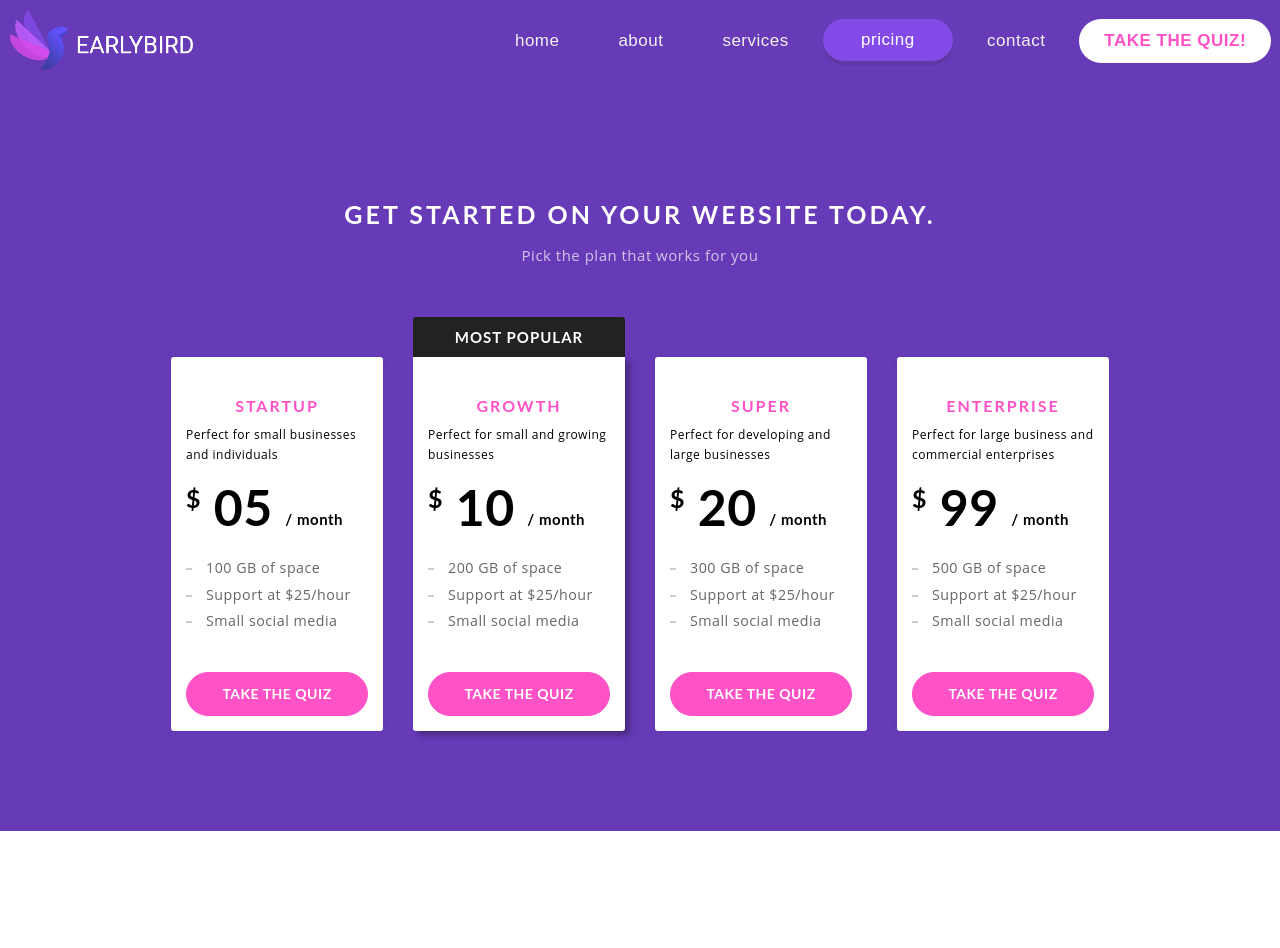
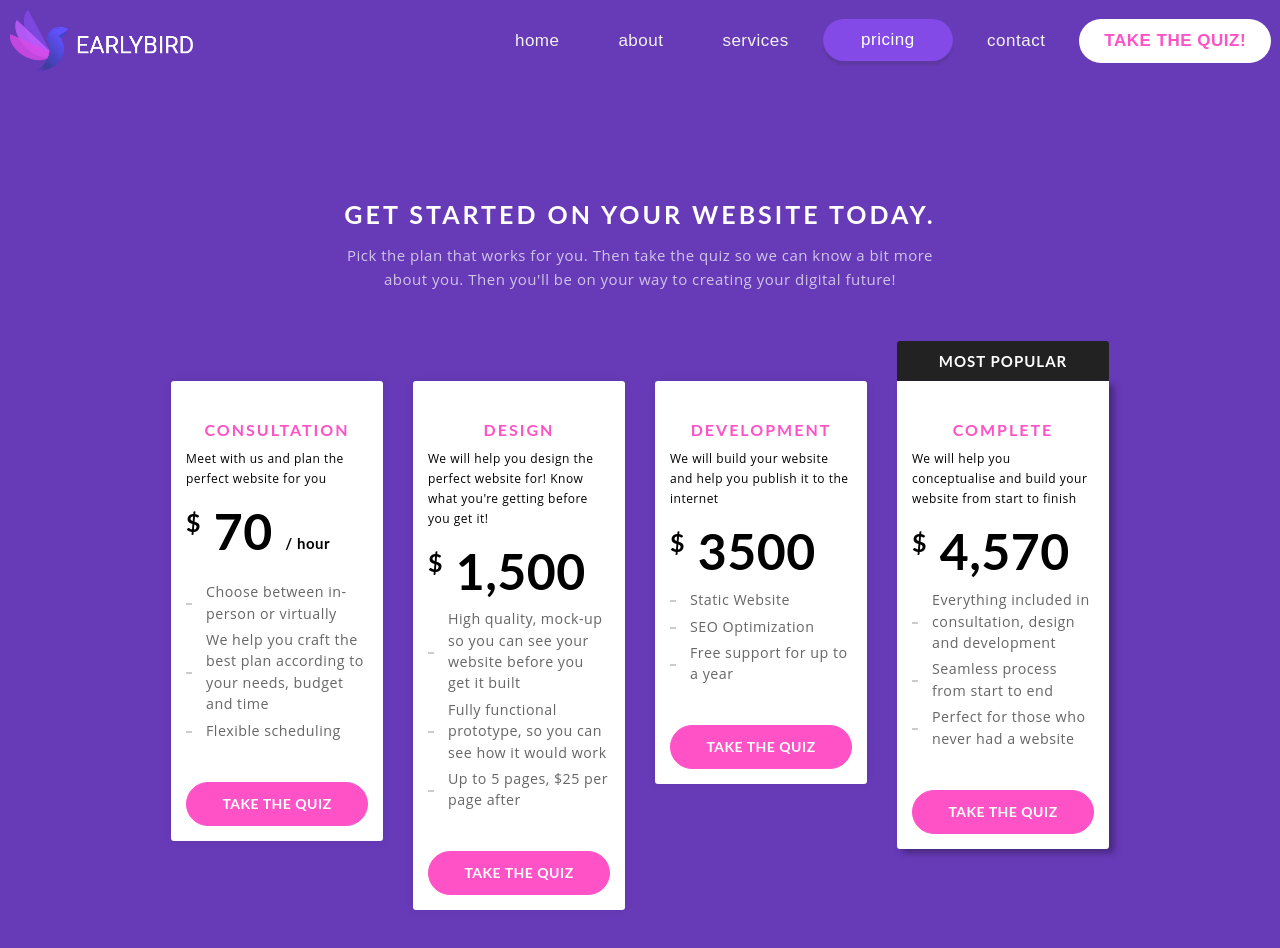
Before and after one commit to TariqKelly/earlybird.github.io, a plain HTML site: page pricing.html in a window 1280 px wide. Before the commit the page ends 831 px from the top, so only its background shows below. Drawn offline with Linux system fonts and the light colour scheme.

Commit message:
Add files via upload

```diff
--- a/pricing.html
+++ b/pricing.html
@@ -37,7 +37,7 @@
         <div class="container">
             <div class="section-head-lite text-center col-md-8 col-md-offset-2 space80">
                 <h1 class="mbr-title-font">Get started on your website today.</h1>
-                <p>Pick the plan that works for you</p>
+                <p>Pick the plan that works for you. Then take the quiz so we can know a bit more about you. Then you'll be on your way to creating your digital future!</p>
             </div>
             <div class="row pricing1">
                 <div class="col-md-12">
@@ -45,30 +45,30 @@
                     <!-- Pricing Plan - 1 -->
                     <div class="col-sm-3 price-styles" style="display: block;">
                         <div class="pricing__item price-four-el" data-hover="">
-                            <h3 class="pricing__title mbr-title-font mbr-primary-color">Startup</h3>
-                            <p class="pricing__sentence">Perfect for small businesses and individuals</p>
+                            <h3 class="pricing__title mbr-title-font mbr-primary-color">CONSULTATION</h3>
+                            <p class="pricing__sentence">Meet with us and plan the perfect website for you</p>
                             <div class="pricing__price mbr-title-font">
                                 <span class="pricing__currency">$</span>
-                                <span>05</span>
-                                <span class="pricing__period">/ month</span>
+                                <span>70</span>
+                                <span class="pricing__period">/ hour</span>
                             </div>
-                            <div><ul class="pricing__feature-list mbr-text-font"><li class="pricing__feature">100 GB of space</li><li class="pricing__feature">Support at $25/hour</li><li class="pricing__feature">Small social media</li></ul></div>
+                            <div><ul class="pricing__feature-list mbr-text-font"><li class="pricing__feature">Choose between in-person or virtually</li><li class="pricing__feature">We help you craft the best plan according to your needs, budget and time</li><li class="pricing__feature">Flexible scheduling</li></ul></div>
                             <div><a href="https://designsmaz.com/" class="btn mbr-title-font btn-primary" target="_blank">Take The Quiz</a></div>
                         </div>
                     </div>
 
                     <!-- Pricing Plan - 2 -->
-                    <div class="col-sm-3 price-styles" data-hover="Most popular" style="display: block;"><div class="popular mbr-title-font price-four-el"><strong>Most Popular</strong></div>
-                        <div class="pricing__item pricing__item__popular price-four-el  most-popular">
+                    <div class="col-sm-3 price-styles" data-hover="" style="display: block;">
+                        <div class="pricing__item price-four-el">
 
-                            <h3 class="pricing__title mbr-title-font mbr-primary-color">GROWTH</h3>
-                            <p class="pricing__sentence">Perfect for small and growing businesses</p>
+                            <h3 class="pricing__title mbr-title-font mbr-primary-color">DESIGN</h3>
+                            <p class="pricing__sentence">We will help you design the perfect website for! Know what you're getting before you get it!</p>
                             <div class="pricing__price mbr-title-font">
                                 <span class="pricing__currency">$</span>
-                                <span>10</span>
-                                <span class="pricing__period">/ month</span>
+                                <span>1,500</span>
+
                             </div>
-                            <div><ul class="pricing__feature-list mbr-text-font"><li class="pricing__feature">200 GB of space</li><li class="pricing__feature">Support at $25/hour</li><li class="pricing__feature">Small social media</li></ul></div>
+                            <div><ul class="pricing__feature-list mbr-text-font"><li class="pricing__feature">High quality, mock-up so you can see your website before you get it built</li><li class="pricing__feature">Fully functional prototype, so you can see how it would work</li><li class="pricing__feature">Up to 5 pages, $25 per page after</li></ul></div>
                             <div><a href="https://designsmaz.com/" class="btn mbr-title-font btn-primary" target="_blank">Take The Quiz</a></div>
                         </div>
                     </div>
@@ -76,31 +76,32 @@
                     <!-- Pricing Plan - 3 -->
                     <div class="col-sm-3 price-styles" style="display: block;">
                         <div class="pricing__item price-four-el">
-                            <h3 class="pricing__title mbr-title-font mbr-primary-color">SUPER</h3>
-                            <p class="pricing__sentence">Perfect for developing and large businesses</p>
+                            <h3 class="pricing__title mbr-title-font mbr-primary-color">DEVELOPMENT</h3>
+                            <p class="pricing__sentence">We will build your website and help you publish it to the internet</p>
                             <div class="pricing__price mbr-title-font">
                                 <span class="pricing__currency">$</span>
-                                <span>20</span>
-                                <span class="pricing__period">/ month</span>
+                                <span>3500</span>
+                                <span class="pricing__period"></span>
                             </div>
-                            <div><ul class="pricing__feature-list mbr-text-font"><li class="pricing__feature">300 GB of space</li><li class="pricing__feature">Support at $25/hour</li><li class="pricing__feature">Small social media</li></ul></div>
+                            <div><ul class="pricing__feature-list mbr-text-font"><li class="pricing__feature">Static Website</li><li class="pricing__feature">SEO Optimization</li><li class="pricing__feature">Free support for up to a year</li></ul></div>
                             <div><a href="#" class="btn mbr-title-font btn-primary" target="_blank">Take The Quiz</a></div>
                         </div>
                     </div>
 
                      <!-- Pricing Plan - 4 -->
-                    <div class="col-sm-3 price-styles" style="display: block;">
-                        <div class="pricing__item price-four-el">
-                            <h3 class="pricing__title mbr-title-font mbr-primary-color">ENTERPRISE</h3>
-                            <p class="pricing__sentence">Perfect for large business and commercial enterprises</p>
+                     <div class="col-sm-3 price-styles" data-hover="Most popular" style="display: block;"><div class="popular mbr-title-font price-four-el"><strong>Most Popular</strong></div>
+                     <div class="pricing__item pricing__item__popular price-four-el  most-popular">
+
+                            <h3 class="pricing__title mbr-title-font mbr-primary-color">COMPLETE</h3>
+                            <p class="pricing__sentence">We will help you conceptualise and build your website from start to finish</p>
                             <div class="pricing__price mbr-title-font">
                                 <span class="pricing__currency">$</span>
-                                <span>99</span>
-                                <span class="pricing__period">/ month</span>
+                                <span>4,570</span>
+                                <span class="pricing__period"></span>
                             </div>
-                            <div><ul class="pricing__feature-list mbr-text-font"><li class="pricing__feature">500 GB of space</li><li class="pricing__feature">Support at $25/hour</li><li class="pricing__feature">Small social media</li></ul></div>
+                            <div><ul class="pricing__feature-list mbr-text-font"><li class="pricing__feature">Everything included in consultation, design and development</li><li class="pricing__feature">Seamless process from start to end</li><li class="pricing__feature">Perfect for those who never had a website</li></ul></div>
                             <div><a href="#" class="btn mbr-title-font btn-primary">Take The Quiz</a></div>
-                        </div>
+
                     </div>
                 </div>
             </div>
```
